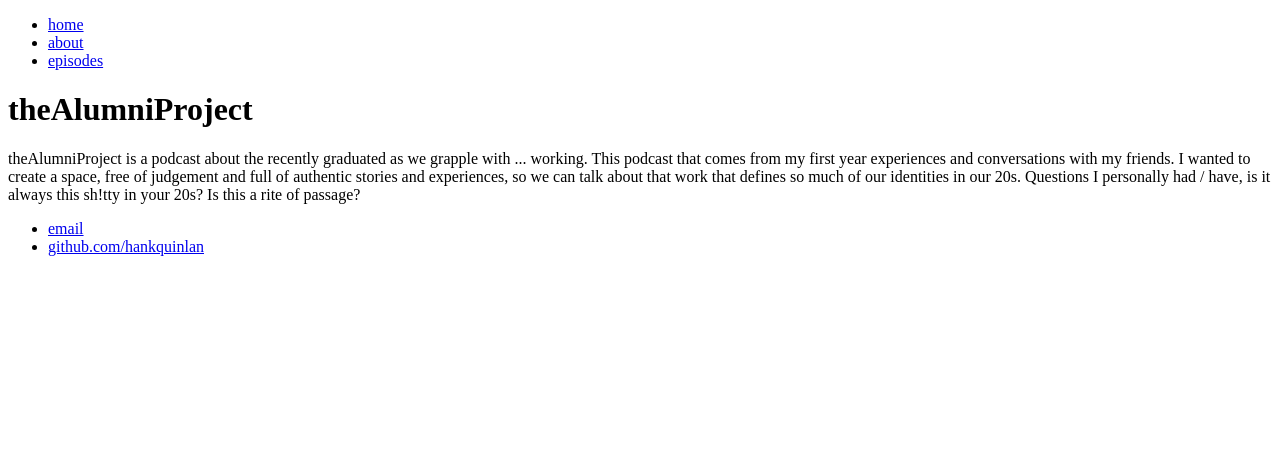
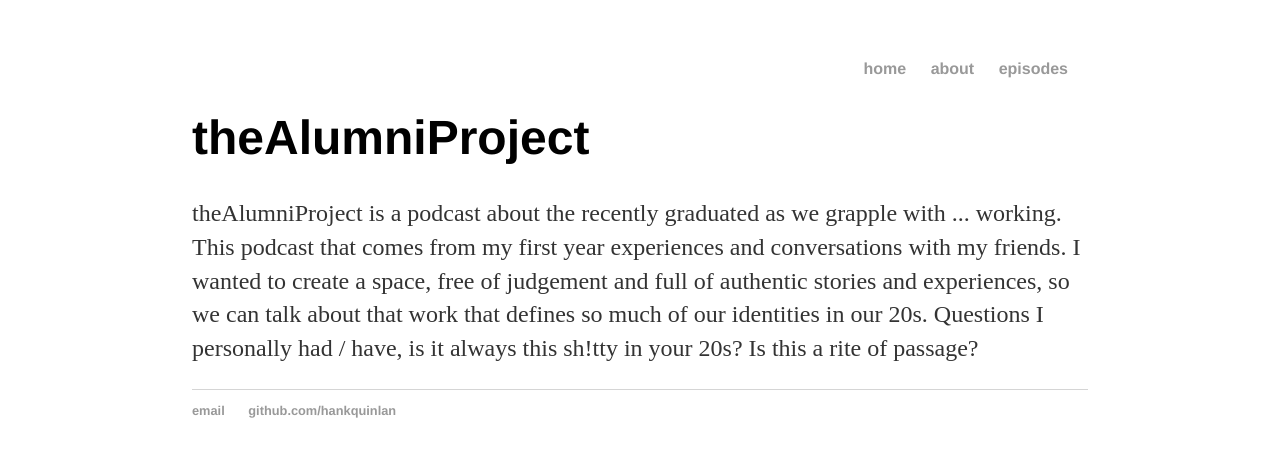
Before and after one commit to dlam58/theAlumniDiaries, a Jekyll site: the page built from about.html, in a window 1280 px wide. Shown: the top 457 px of the page. Built offline with Jekyll 4.4.1, drawn with Linux system fonts in a browser that asks for light colours.

Commit message:
Update default.html

```diff
--- a/_layouts/default.html
+++ b/_layouts/default.html
@@ -3,7 +3,7 @@
 		<head>
 			<title>{{ page.title }}</title>
 			<!-- link to main stylesheet -->
-			<link rel="stylesheet" type="text/css" href="theAlumniProject/css/main.css">
+			<link rel="stylesheet" type="text/css" href="css/main.css">
 		</head>
 		<body>
 			<nav>
```
